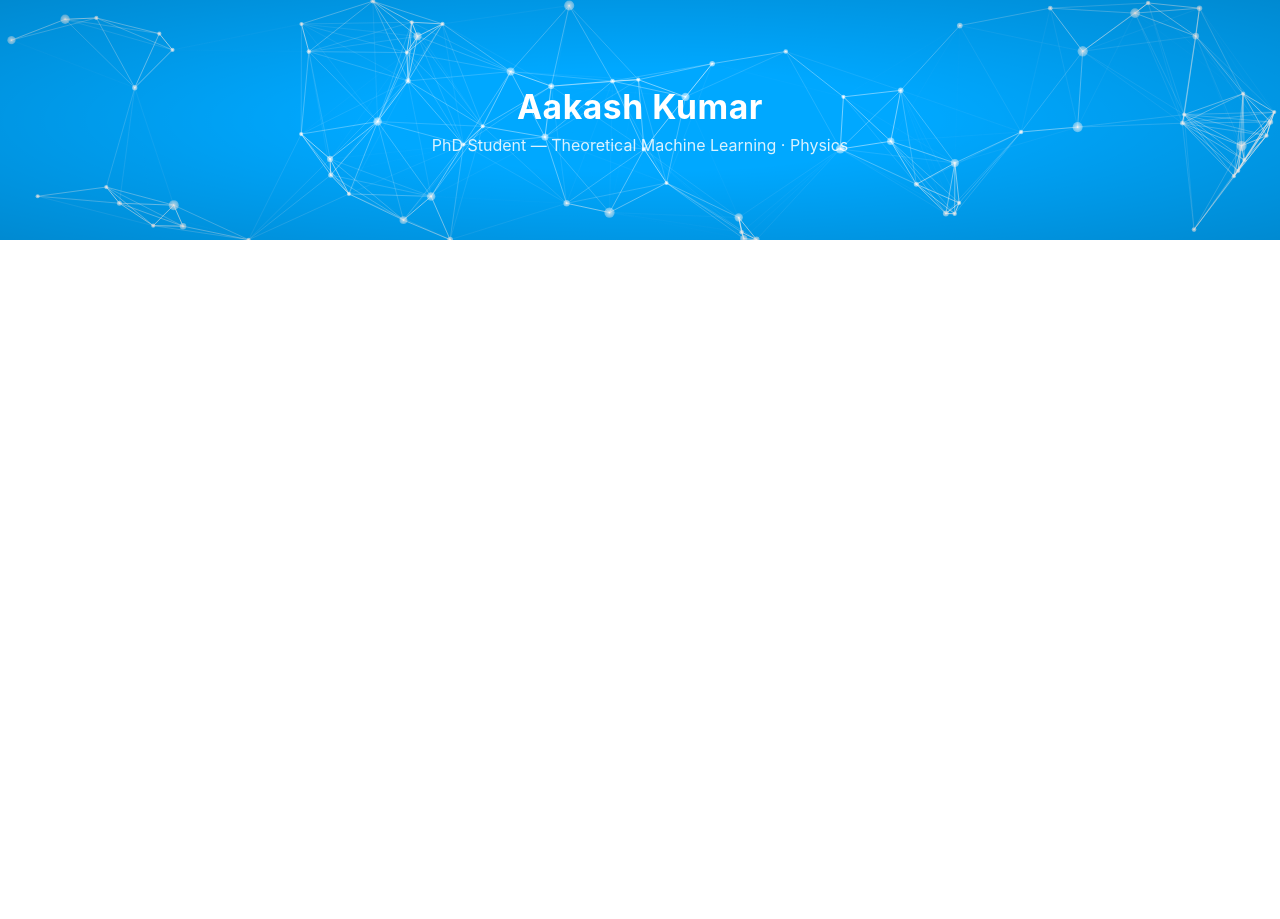
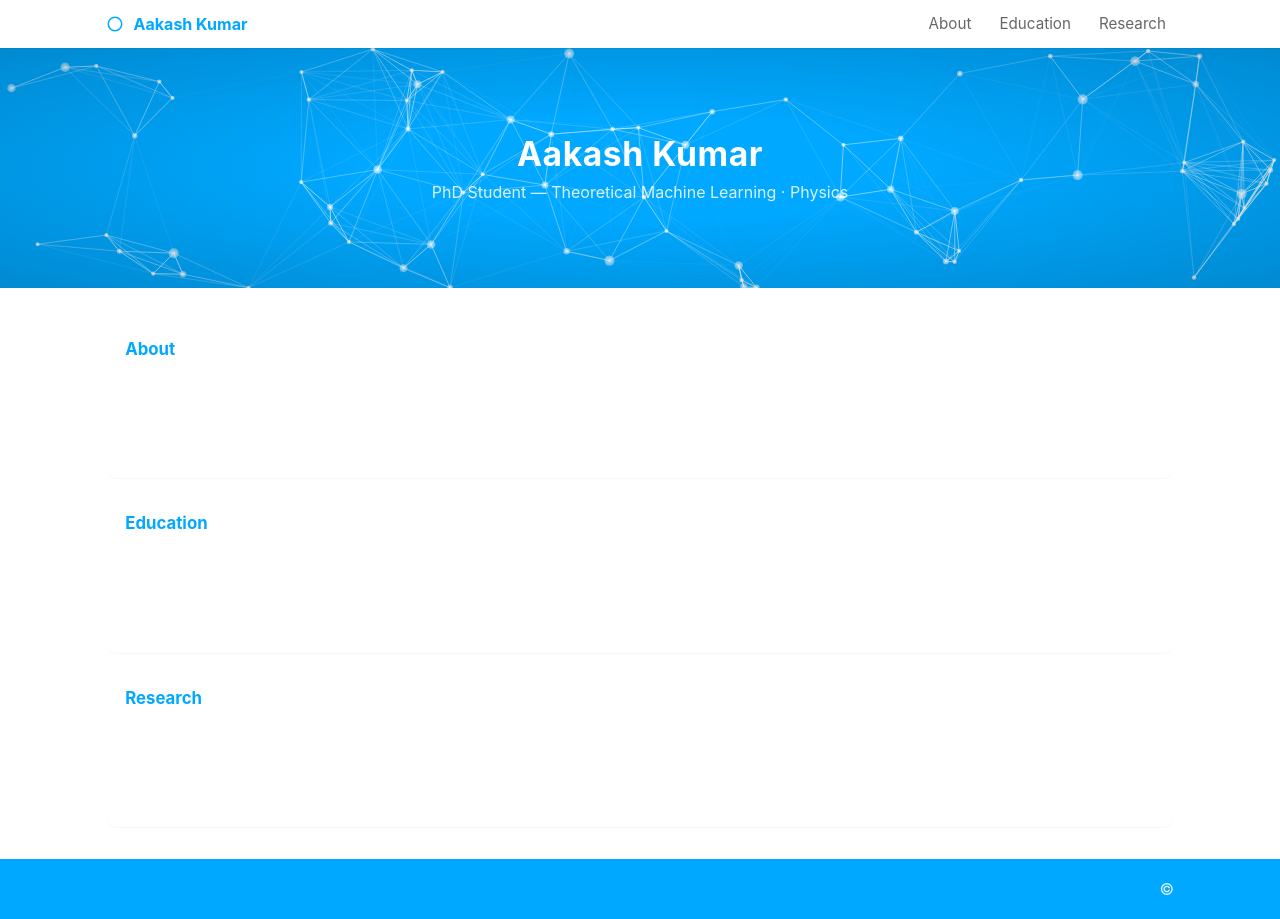
Before and after one commit to Aakash-verse/Aakash-verse.github.io, a plain HTML site: page index.html in a window 1280 px wide. Before the commit the page ends 800 px from the top, so only its background shows below. Drawn offline with Linux system fonts and the light colour scheme.

Commit message:
Enhance layout with navbar and style adjustments
Updated styles and added a navbar to the HTML structure.

```diff
--- a/index.html
+++ b/index.html
@@ -8,15 +8,63 @@
     :root{
       --electric-1: #00d4ff; /* bright electric blue */
       --electric-2: #00a8ff; /* deeper tone */
-      --bg: #00a8ff; /* electric blue background for header */
+      --bg: #00a8ff; /* electric blue background for header/footer */
       --glass: rgba(255,255,255,0.02);
+      --muted: rgba(0,0,0,0.6);
+      --max-width: 1100px;
     }
+
+    /* page baseline */
     html,body{height:100%;margin:0;font-family:Inter,system-ui,Arial,sans-serif}
+    body { background: #ffffff; color: #111; }
 
-    /* make everything outside the header white */
-    body { background: #ffffff; }
+    /* NAVBAR */
+    .nav {
+      width:100%;
+      background: #ffffff; /* keep page white, links use theme color */
+      box-shadow: 0 1px 0 rgba(0,0,0,0.04);
+      position:sticky;
+      top:0;
+      z-index:40;
+      backdrop-filter: blur(6px);
+    }
+    .nav-inner{
+      max-width: var(--max-width);
+      margin: 0 auto;
+      display:flex;
+      align-items:center;
+      justify-content:space-between;
+      gap:1rem;
+      padding:0.55rem 1rem;
+      box-sizing:border-box;
+    }
+    .brand{
+      display:flex;
+      align-items:center;
+      gap:.6rem;
+      font-weight:700;
+      color: var(--bg);
+      text-decoration:none;
+    }
+    .nav-links{
+      display:flex;
+      gap:.75rem;
+      align-items:center;
+    }
+    .nav-links a{
+      color: var(--muted);
+      text-decoration:none;
+      font-size:0.95rem;
+      padding:0.35rem 0.5rem;
+      border-radius:6px;
+    }
+    .nav-links a:hover{
+      color: var(--bg);
+      background: rgba(0,168,255,0.06);
+      text-decoration:none;
+    }
 
-    /* ensure the header keeps its electric-blue background */
+    /* header that contains the canvas background — left unchanged except not overriding nav */
     .hero-wrap{
       position:relative;
       min-height:240px;
@@ -27,7 +75,7 @@
       overflow:hidden;
       padding:2.25rem 1rem;
       box-sizing:border-box;
-      background: var(--bg); /* <-- keep header background as it was */
+      background: var(--bg); /* keep header background as it was */
     }
 
     /* The canvas sits behind the content */
@@ -49,17 +97,88 @@
     /* subtle vignette over canvas for contrast */
     .vignette{ position:absolute; inset:0; pointer-events:none; z-index:1; background:radial-gradient(ellipse at center, rgba(0,0,0,0) 30%, rgba(0,0,0,0.18) 100%); }
 
-    /* fallbacks & reduced motion */
-    @media (prefers-reduced-motion: reduce){
-      canvas.graph-canvas{ animation: none !important }
+    /* MAIN content sections */
+    main{
+      max-width: var(--max-width);
+      margin: 2rem auto;
+      padding: 0 1rem;
+      box-sizing: border-box;
     }
 
-    /* small screens */
-    @media (max-width:480px){ .hero-content h1{font-size:1.4rem} }
+    section {
+      background: #fff;
+      border-radius: 10px;
+      padding: 1.2rem;
+      margin-bottom: 1rem;
+      min-height: 120px;
+      box-shadow: 0 1px 0 rgba(0,0,0,0.03);
+      display:block;
+    }
+    section h2{
+      margin:0 0 .6rem 0;
+      font-size:1.05rem;
+      color: var(--bg);
+      font-weight:700;
+    }
+
+    /* FOOTER: same color as header */
+    footer.site-footer{
+      background: var(--bg);
+      color: white;
+      padding: 1.25rem;
+      margin-top: 2rem;
+    }
+    .footer-inner{
+      max-width: var(--max-width);
+      margin:0 auto;
+      padding: 0 1rem;
+      display:flex;
+      justify-content:space-between;
+      align-items:center;
+      gap:1rem;
+      box-sizing:border-box;
+    }
+    .footer-contact{
+      font-size:0.95rem;
+      color: rgba(255,255,255,0.95);
+    }
+
+    /* responsive tweaks */
+    @media (max-width:720px){
+      .nav-inner{ padding:0.6rem; }
+      .nav-links{ display:flex; gap:.5rem; }
+      .footer-inner{ flex-direction:column; align-items:flex-start; gap:.6rem; }
+    }
+
+    /* reduced motion fallback */
+    @media (prefers-reduced-motion: reduce){
+      * { transition: none !important; animation: none !important; }
+    }
+
   </style>
 </head>
 <body>
 
+  <!-- NAVBAR (added) -->
+  <nav class="nav" role="navigation" aria-label="Primary">
+    <div class="nav-inner">
+      <a class="brand" href="#home" aria-label="Home">
+        <!-- small brand mark -->
+        <svg width="18" height="18" viewBox="0 0 24 24" fill="none" aria-hidden="true" xmlns="http://www.w3.org/2000/svg">
+          <circle cx="12" cy="12" r="9" stroke="currentColor" stroke-width="2" />
+        </svg>
+        Aakash Kumar
+      </a>
+
+      <div class="nav-links" role="menu" aria-hidden="false">
+        <a href="#about" role="menuitem">About</a>
+        <a href="#education" role="menuitem">Education</a>
+        <a href="#research" role="menuitem">Research</a>
+      </div>
+    </div>
+  </nav>
+
+  <!-- HEADER — kept intact -->
   <header class="hero-wrap" role="banner" aria-label="Header with animated graph background">
     <canvas class="graph-canvas" id="graphCanvas" aria-hidden="true"></canvas>
 
@@ -71,6 +190,35 @@
     </div>
   </header>
 
+  <!-- MAIN content: stacked sections -->
+  <main role="main" aria-labelledby="mainHeading">
+    <section id="about" aria-labelledby="aboutHeading">
+      <h2 id="aboutHeading">About</h2>
+      <!-- content intentionally left empty -->
+    </section>
+
+    <section id="education" aria-labelledby="educationHeading">
+      <h2 id="educationHeading">Education</h2>
+      <!-- content intentionally left empty -->
+    </section>
+
+    <section id="research" aria-labelledby="researchHeading">
+      <h2 id="researchHeading">Research</h2>
+      <!-- content intentionally left empty -->
+    </section>
+  </main>
+
+  <!-- FOOTER (same color as header) -->
+  <footer class="site-footer" role="contentinfo" aria-label="Footer with contact">
+    <div class="footer-inner">
+      <div class="footer-contact">
+        <!-- contact info left intentionally empty -->
+      </div>
+      <div aria-hidden="true" style="opacity:0.9;">&copy; <!-- year left empty --></div>
+    </div>
+  </footer>
+
+  <!-- Original canvas script left unchanged (except kept in this file) -->
   <script>
   // Animated node-line graph background — electric blue theme
   // Features:
@@ -96,11 +244,11 @@
       originAttraction: 0.02,     // spring strength to original position
       friction: 0.92,             // velocity damping
       color1: '#ffffff',         // nodes/lines white         // electric bright
-      color2: '#ffffff',         // deeper
-      /* very small drift parameters */
-      driftAmplitude: 0.04,      // tiny positional drift amplitude (CSS px units per tick base)
-      driftApply: 0.18,          // how strongly the drift nudges nodes (kept small)
-      driftSpeed: 0.0006         // how slowly the drift changes direction
+      color2: '#ffffff',          // deeper
+      /* very small drift parameters (keeps subtle wandering even without pointer) */
+      driftAmplitude: 0.04,
+      driftApply: 0.18,
+      driftSpeed: 0.0006
     };
 
     // Respect reduced motion preference
```
